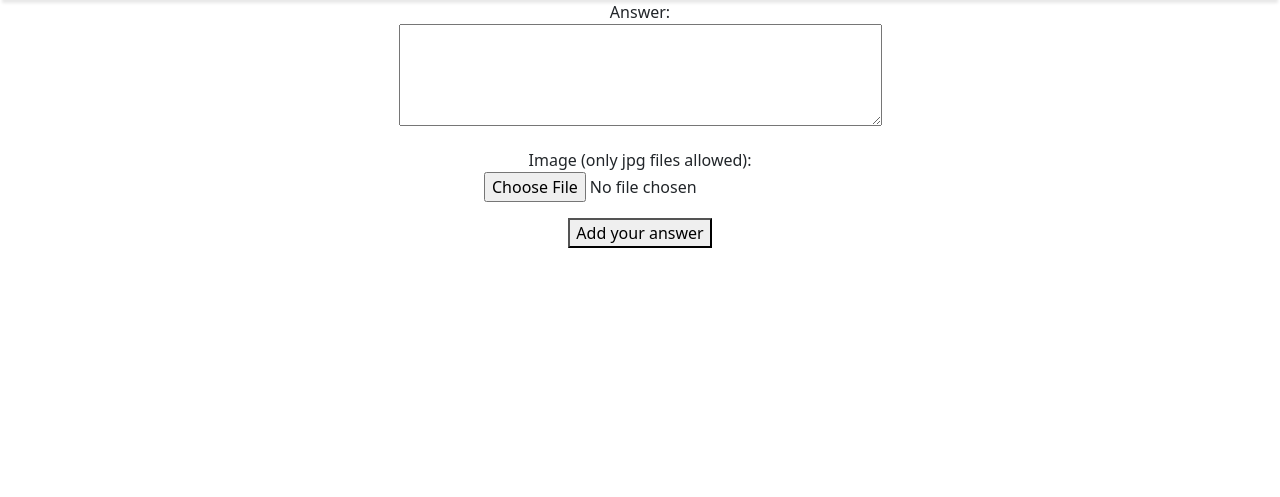
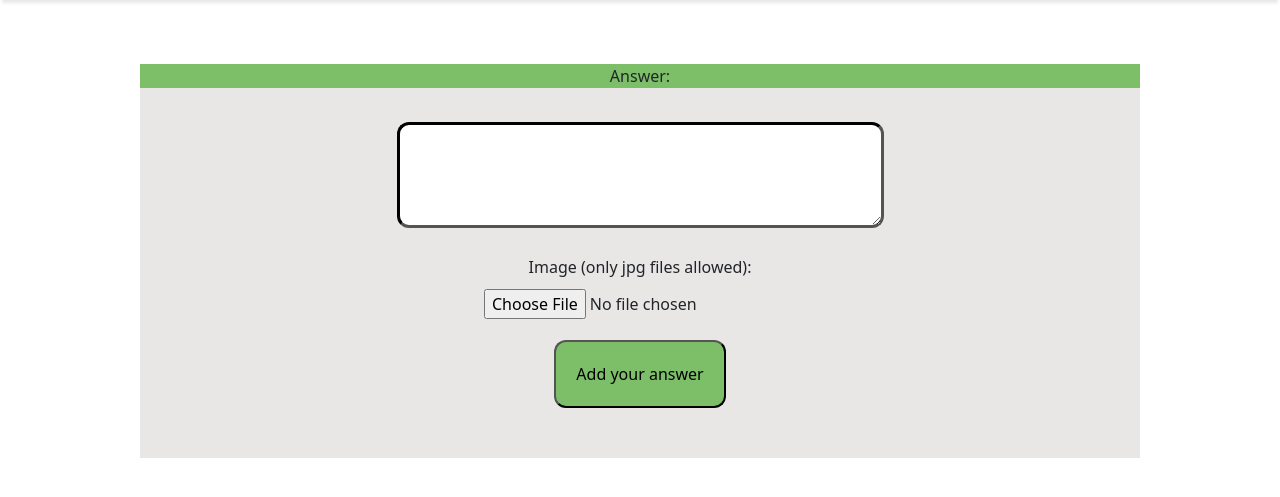
Before and after one commit to RadekRo/ask-mate, a Flask app: page /new-answer in a window 1280 px wide. Shown: the part 40-537 px from the top of the page. Run offline with Flask 3, Linux system fonts and the light colour scheme.

Commit message:
styl change edit question, add: answer i questions

```diff
--- a/data/question.csv
+++ b/data/question.csv
@@ -5,7 +5,7 @@
 6,2023-04-05 15:03:19,1,3,SQL data server,I need help with finding a good company which will estabilish my network connection with SQL base. Do you know any?,/static/images/questions/6.jpg
 7,2023-04-13 19:23:41,15,3,What,What the hell!,
 8,2023-04-12 17:28:41,193,48,NBA GOAT,Who is the greatest of all time player in National Basketball Association? In another words "Who is the goat?",/static/images/questions/8.jpg
-9,2023-04-06 18:46:26,0,3,Testing after changes,Standard testing process...,/static/images/questions/9.jpg
+9,2023-04-06 18:46:26,2,3,Testing after changes,Standard testing process...,/static/images/questions/9.jpg
 10,2023-04-10 19:03:43,3,3,The meaning of life,What is a meaning of life?,
 11,2023-04-10 19:06:45,28,5,What is a meaning of life?,This is a fundamental question. Please answer me.,
-12,2023-04-14 11:08:38,6,10,Another question for tests,General test for application run debugger,/static/images/questions/12.jpg
+12,2023-04-14 11:08:38,17,10,Another question for tests,General test for application run debugger,/static/images/questions/12.jpg
--- a/static/css/main.css
+++ b/static/css/main.css
@@ -6,18 +6,7 @@
 header {
   position: relative;
   text-align: center;
-}
-
-.centered {
-  position: absolute;
-  top: 50%;
-  left: 50%;
-  top: 40%;
-  transform: translate(-50%, -50%);
-  color: #0c0c0c;
-  font-size: 20px;
-  text-shadow: 1px 1px 2px rgb(235, 228, 0), 0 0 25px rgb(197, 231, 96),
-    0 0 5px darkblue;
+  margin-bottom: 5%;
 }
 
 .image-head {
@@ -41,7 +30,6 @@
 
 .questions-list {
   text-align: center;
-  padding-top: 5%;
 }
 
 .nav {
@@ -113,10 +101,9 @@
 .back {
   display: flex;
   justify-content: flex-start;
-  background-color: #04717184;
-  width: 32%;
+  background-color: #b7b8b884;
+  width: 25%;
   border-radius: 12px;
-  margin-top: 5px;
 }
 
 .back:hover {
@@ -152,6 +139,7 @@
   padding: 2%;
   background: #04717184;
   border-radius: 12px;
+  margin-bottom: 5%;
 }
 
 .del-edit {
@@ -231,3 +219,36 @@
 .delete-answer:hover{
   color: #2ea30d92;
 }
+
+#title{
+  width: 55%;
+  border-radius: 12px;
+}
+
+#message{
+  margin-top: 10px;
+  border: 3px inset black;
+  border-radius: 12px;
+}
+
+.add-img{
+  margin: 5px;
+}
+
+.choice-file{
+  background: #04717184;
+  border-radius: 12px;
+}
+
+#new-answer{
+  margin-top: 10px;
+  border: 3px inset black;
+  border-radius: 12px;
+}
+
+.add-your-answer{
+  padding: 2%;
+  background: #2ea30d92;
+  border-radius: 12px;
+  margin-bottom: 5%;
+}
--- a/templates/new-answer.html
+++ b/templates/new-answer.html
@@ -1,17 +1,17 @@
 {% extends "layout.html" %}
 {% block content %}
-    <div class="question-list">
+    <div class="question-list question-txt ">
         <form action="/new-answer" method="POST" enctype="multipart/form-data">
             <input type="hidden" name="id" value={{id}}>
         <p>
-            <label for="new-answer">Answer:</label><br/>
+            <label class="answer-title" for="new-answer">Answer:</label><br/>
             <textarea id="new-answer" name="new-answer" rows="4" cols="50"></textarea>
         </p>
         <p>
-            <label for="image">Image (only jpg files allowed):</label><br/>
-            <input id="file" name="file" type = "file" />
+            <label class="add-img" for="image">Image (only jpg files allowed):</label><br/>
+            <input class="add-img" id="file" name="file" type = "file" />
         </p>
-        <button type="submit">Add your answer</button>
+        <button class="add-your-answer" type="submit">Add your answer</button>
         </form>
     </div>
 {% endblock %}
```
Also changed, not shown: templates/ask-question.html (+5 -5 lines), templates/edit-question.html (+5 -5 lines).
